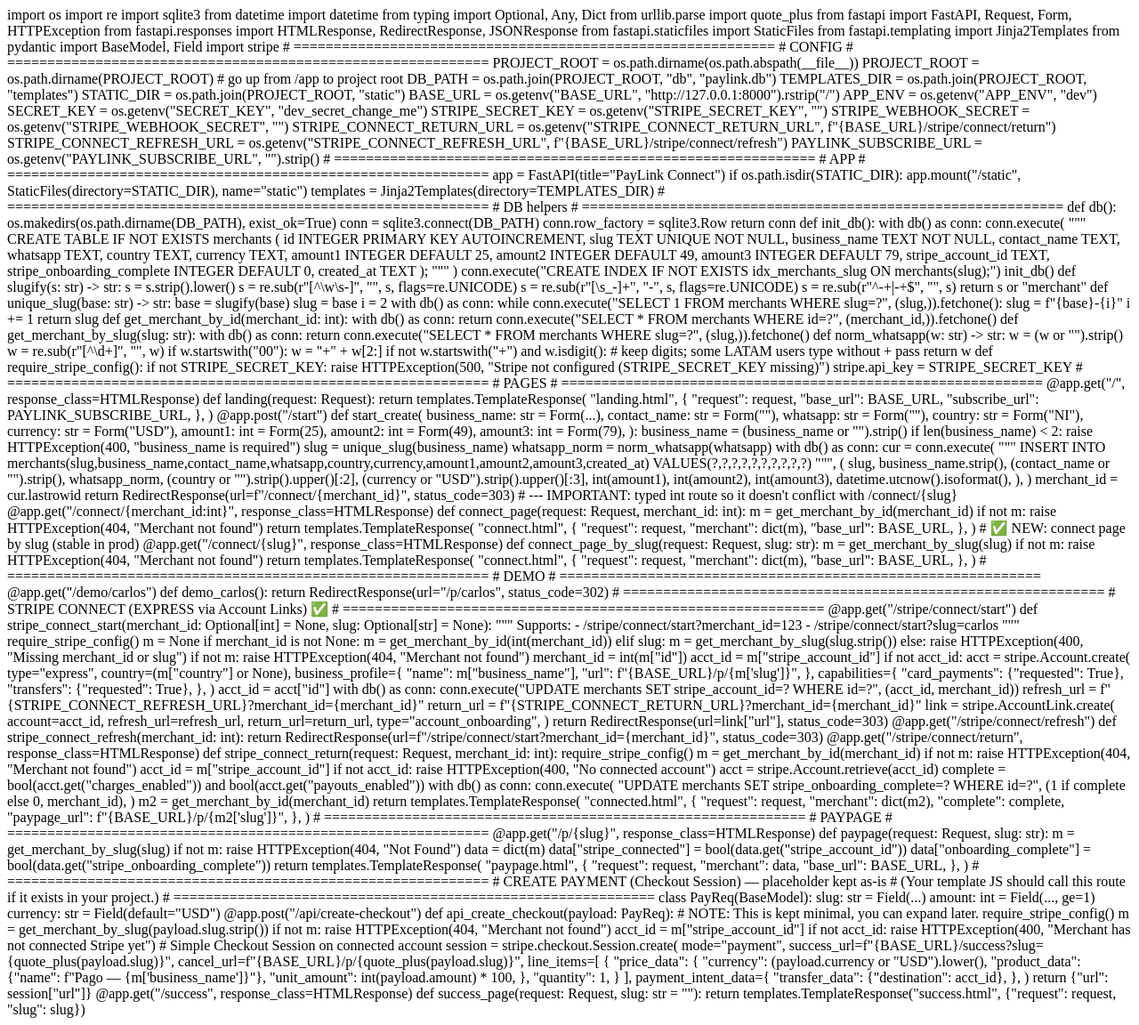
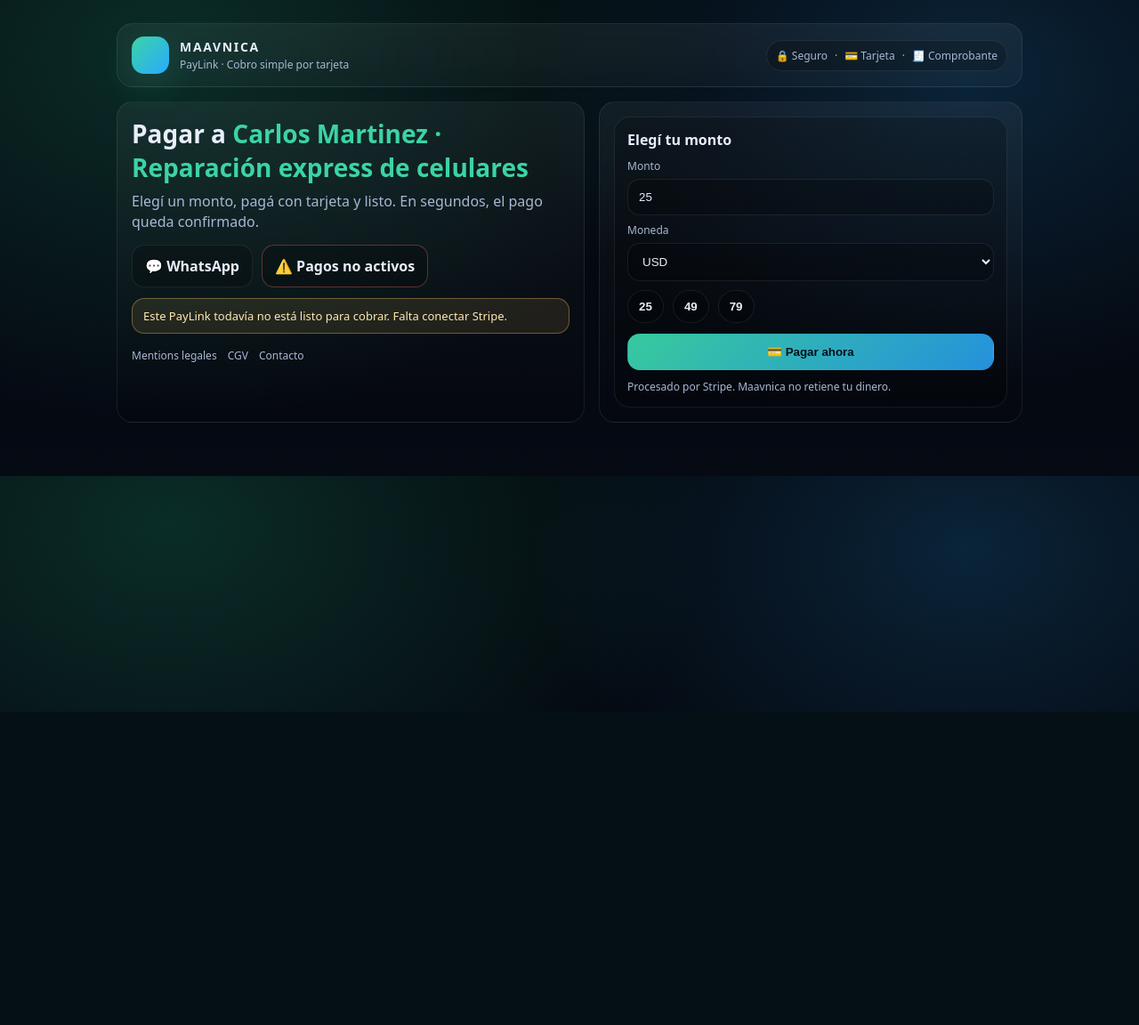
Before and after one commit to maavnica/paylink-connect, a FastAPI app: page /p/carlos in a window 1280 px wide. Shown: the whole page at 89% size. After the commit the page ends 800 px from the top, so only its background shows below. Run offline with FastAPI, Linux system fonts and the light colour scheme; data comes from the database, SQL or seed files in the repository.

Commit message:
fix: restore paypage.html (bankable)

```diff
--- a/templates/paypage.html
+++ b/templates/paypage.html
@@ -1,382 +1,217 @@
-import os
-import re
-import sqlite3
-from datetime import datetime
-from typing import Optional, Any, Dict
-from urllib.parse import quote_plus
+<!doctype html>
+<html lang="es">
+<head>
+  <meta charset="utf-8" />
+  <meta name="viewport" content="width=device-width,initial-scale=1" />
+  <title>{{ merchant.business_name }} · PayLink</title>
+  <style>
+    :root{
+      --bg:#050a13; --panel:#0b1322; --card:#0f1c33;
+      --txt:#e8eefc; --mut:#a9b7d4; --line:rgba(255,255,255,.08);
+      --brand:#3bd4a5; --brand2:#2aa9ff; --warn:#ffcc66; --danger:#ff6b6b;
+      --r:18px;
+    }
+    *{box-sizing:border-box}
+    body{
+      margin:0; font-family: system-ui, -apple-system, Segoe UI, Roboto, Arial;
+      background: radial-gradient(1000px 700px at 15% 10%, rgba(43,220,165,.18), transparent 60%),
+                  radial-gradient(900px 650px at 85% 15%, rgba(42,169,255,.18), transparent 55%),
+                  linear-gradient(180deg, #03060c, var(--bg));
+      color:var(--txt);
+    }
+    .wrap{max-width:1050px;margin:0 auto;padding:26px 16px 60px}
+    .top{
+      display:flex; align-items:center; justify-content:space-between; gap:12px;
+      padding:14px 16px; border:1px solid var(--line); border-radius:var(--r);
+      background:linear-gradient(180deg, rgba(255,255,255,.06), rgba(255,255,255,.03));
+      backdrop-filter: blur(10px);
+    }
+    .brand{display:flex; gap:12px; align-items:center}
+    .logo{
+      width:42px;height:42px;border-radius:14px;
+      background:linear-gradient(135deg,var(--brand),var(--brand2));
+      box-shadow:0 14px 40px rgba(59,212,165,.18);
+    }
+    .brand h1{margin:0;font-size:14px;letter-spacing:.12em}
+    .brand p{margin:2px 0 0;color:var(--mut);font-size:12px}
+    .pill{
+      border:1px solid var(--line); color:var(--mut);
+      padding:8px 10px;border-radius:999px;font-size:12px;
+      display:flex;gap:8px;align-items:center;
+      background:rgba(0,0,0,.22);
+    }
+    .grid{display:grid; grid-template-columns: 1.05fr .95fr; gap:16px; margin-top:16px}
+    @media(max-width:900px){.grid{grid-template-columns:1fr}}
+    .panel{
+      border:1px solid var(--line); border-radius:var(--r);
+      background:linear-gradient(180deg, rgba(255,255,255,.05), rgba(0,0,0,.12));
+      padding:16px;
+    }
+    .hero h2{margin:0 0 8px;font-size:28px}
+    .hero .sub{color:var(--mut); margin:0 0 14px; line-height:1.45}
+    .row{display:flex;gap:10px;flex-wrap:wrap}
+    .btn{
+      appearance:none;border:1px solid var(--line); background:rgba(0,0,0,.22);
+      color:var(--txt); padding:12px 14px; border-radius:14px; cursor:pointer;
+      text-decoration:none; display:inline-flex; align-items:center; gap:10px;
+      transition:.15s transform, .15s background, .15s border;
+      font-weight:650;
+    }
+    .btn:hover{transform:translateY(-1px); border-color:rgba(255,255,255,.18)}
+    .btn.primary{
+      background:linear-gradient(135deg, rgba(59,212,165,.95), rgba(42,169,255,.85));
+      border-color:transparent; color:#031017;
+    }
+    .btn.warn{border-color:rgba(255,204,102,.35)}
+    .btn.danger{border-color:rgba(255,107,107,.35)}
+    .card{
+      border:1px solid var(--line); border-radius:var(--r);
+      background:rgba(0,0,0,.20); padding:14px;
+    }
+    .card h3{margin:0 0 10px;font-size:16px}
+    label{display:block;color:var(--mut);font-size:12px;margin:8px 0 6px}
+    input, select{
+      width:100%; padding:12px 12px; border-radius:14px;
+      border:1px solid var(--line); background:rgba(0,0,0,.22); color:var(--txt);
+      outline:none;
+    }
+    .quick{display:flex; gap:10px; flex-wrap:wrap; margin-top:10px}
+    .q{
+      padding:10px 12px; border-radius:999px; border:1px solid var(--line);
+      background:rgba(0,0,0,.22); color:var(--txt); cursor:pointer;
+      font-weight:650;
+    }
+    .q:hover{border-color:rgba(255,255,255,.18)}
+    .mut{color:var(--mut);font-size:12px}
+    .alert{
+      margin-top:12px; padding:10px 12px; border-radius:14px;
+      border:1px solid rgba(255,204,102,.35); background:rgba(255,204,102,.10);
+      color:#ffe7b0; font-size:13px;
+    }
+    footer{margin-top:16px;color:var(--mut);font-size:12px;display:flex;gap:12px;flex-wrap:wrap}
+    footer a{color:var(--mut);text-decoration:none}
+    footer a:hover{color:var(--txt)}
+  </style>
+</head>
+<body>
+  <div class="wrap">
+    <div class="top">
+      <div class="brand">
+        <div class="logo"></div>
+        <div>
+          <h1>MAAVNICA</h1>
+          <p>PayLink · Cobro simple por tarjeta</p>
+        </div>
+      </div>
+      <div class="pill">
+        <span>🔒 Seguro</span>
+        <span>·</span>
+        <span>💳 Tarjeta</span>
+        <span>·</span>
+        <span>🧾 Comprobante</span>
+      </div>
+    </div>
 
-from fastapi import FastAPI, Request, Form, HTTPException
-from fastapi.responses import HTMLResponse, RedirectResponse, JSONResponse
-from fastapi.staticfiles import StaticFiles
-from fastapi.templating import Jinja2Templates
-from pydantic import BaseModel, Field
+    <div class="grid">
+      <div class="panel hero">
+        <h2>Pagar a <span style="color:var(--brand)">{{ merchant.business_name }}</span></h2>
+        <p class="sub">
+          Elegí un monto, pagá con tarjeta y listo. En segundos, el pago queda confirmado.
+        </p>
 
-import stripe
+        <div class="row">
+          {% if merchant.whatsapp %}
+          <a class="btn" target="_blank" rel="noopener"
+             href="https://wa.me/{{ merchant.whatsapp|replace('+','')|replace(' ','') }}">
+            💬 WhatsApp
+          </a>
+          {% endif %}
 
-# ============================================================
-# CONFIG
-# ============================================================
+          {% if merchant.stripe_connected %}
+            <span class="btn warn" style="cursor:default">✅ Pagos activos</span>
+          {% else %}
+            <span class="btn danger" style="cursor:default">⚠️ Pagos no activos</span>
+          {% endif %}
+        </div>
 
-PROJECT_ROOT = os.path.dirname(os.path.abspath(__file__))
-PROJECT_ROOT = os.path.dirname(PROJECT_ROOT)  # go up from /app to project root
+        {% if not merchant.stripe_connected %}
+        <div class="alert">
+          Este PayLink todavía no está listo para cobrar. Falta conectar Stripe.
+        </div>
+        {% endif %}
 
-DB_PATH = os.path.join(PROJECT_ROOT, "db", "paylink.db")
-TEMPLATES_DIR = os.path.join(PROJECT_ROOT, "templates")
-STATIC_DIR = os.path.join(PROJECT_ROOT, "static")
+        <footer>
+          <a href="/mentions-legales">Mentions legales</a>
+          <a href="/cgv">CGV</a>
+          <a href="/contact">Contacto</a>
+        </footer>
+      </div>
 
-BASE_URL = os.getenv("BASE_URL", "http://127.0.0.1:8000").rstrip("/")
-APP_ENV = os.getenv("APP_ENV", "dev")
+      <div class="panel">
+        <div class="card">
+          <h3>Elegí tu monto</h3>
 
-SECRET_KEY = os.getenv("SECRET_KEY", "dev_secret_change_me")
+          <label>Monto</label>
+          <input id="amount" type="number" min="1" step="1" value="{{ merchant.amount1 or 25 }}" />
 
-STRIPE_SECRET_KEY = os.getenv("STRIPE_SECRET_KEY", "")
-STRIPE_WEBHOOK_SECRET = os.getenv("STRIPE_WEBHOOK_SECRET", "")
-STRIPE_CONNECT_RETURN_URL = os.getenv("STRIPE_CONNECT_RETURN_URL", f"{BASE_URL}/stripe/connect/return")
-STRIPE_CONNECT_REFRESH_URL = os.getenv("STRIPE_CONNECT_REFRESH_URL", f"{BASE_URL}/stripe/connect/refresh")
+          <label>Moneda</label>
+          <select id="currency">
+            <option value="{{ (merchant.currency or 'USD')|upper }}">{{ (merchant.currency or 'USD')|upper }}</option>
+          </select>
 
-PAYLINK_SUBSCRIBE_URL = os.getenv("PAYLINK_SUBSCRIBE_URL", "").strip()
+          <div class="quick">
+            <button class="q" data-v="{{ merchant.amount1 or 25 }}">{{ merchant.amount1 or 25 }}</button>
+            <button class="q" data-v="{{ merchant.amount2 or 49 }}">{{ merchant.amount2 or 49 }}</button>
+            <button class="q" data-v="{{ merchant.amount3 or 79 }}">{{ merchant.amount3 or 79 }}</button>
+          </div>
 
-# ============================================================
-# APP
-# ============================================================
+          <div style="height:12px"></div>
 
-app = FastAPI(title="PayLink Connect")
+          <button id="payBtn" class="btn primary" style="width:100%;justify-content:center"
+                  {% if not merchant.stripe_connected %}disabled style="opacity:.6;cursor:not-allowed"{% endif %}>
+            💳 Pagar ahora
+          </button>
 
-if os.path.isdir(STATIC_DIR):
-    app.mount("/static", StaticFiles(directory=STATIC_DIR), name="static")
+          <p class="mut" style="margin:10px 0 0">
+            Procesado por Stripe. Maavnica no retiene tu dinero.
+          </p>
+        </div>
+      </div>
+    </div>
+  </div>
 
-templates = Jinja2Templates(directory=TEMPLATES_DIR)
+<script>
+  const $ = (s)=>document.querySelector(s);
+  document.querySelectorAll(".q").forEach(b=>{
+    b.addEventListener("click", ()=> { $("#amount").value = b.dataset.v; });
+  });
 
-# ============================================================
-# DB helpers
-# ============================================================
+  const payBtn = $("#payBtn");
+  if (payBtn) {
+    payBtn.addEventListener("click", async ()=>{
+      const amount = Number($("#amount").value || 0);
+      const currency = String($("#currency").value || "USD").toUpperCase();
+      if (!amount || amount < 1) return alert("Ingresá un monto válido.");
 
-def db():
-    os.makedirs(os.path.dirname(DB_PATH), exist_ok=True)
-    conn = sqlite3.connect(DB_PATH)
-    conn.row_factory = sqlite3.Row
-    return conn
+      payBtn.disabled = true;
+      payBtn.textContent = "Redirigiendo a pago…";
 
-def init_db():
-    with db() as conn:
-        conn.execute(
-            """
-            CREATE TABLE IF NOT EXISTS merchants (
-              id INTEGER PRIMARY KEY AUTOINCREMENT,
-              slug TEXT UNIQUE NOT NULL,
-              business_name TEXT NOT NULL,
-              contact_name TEXT,
-              whatsapp TEXT,
-              country TEXT,
-              currency TEXT,
-              amount1 INTEGER DEFAULT 25,
-              amount2 INTEGER DEFAULT 49,
-              amount3 INTEGER DEFAULT 79,
-              stripe_account_id TEXT,
-              stripe_onboarding_complete INTEGER DEFAULT 0,
-              created_at TEXT
-            );
-            """
-        )
-        conn.execute("CREATE INDEX IF NOT EXISTS idx_merchants_slug ON merchants(slug);")
-
-init_db()
-
-def slugify(s: str) -> str:
-    s = s.strip().lower()
-    s = re.sub(r"[^\w\s-]", "", s, flags=re.UNICODE)
-    s = re.sub(r"[\s_-]+", "-", s, flags=re.UNICODE)
-    s = re.sub(r"^-+|-+$", "", s)
-    return s or "merchant"
-
-def unique_slug(base: str) -> str:
-    base = slugify(base)
-    slug = base
-    i = 2
-    with db() as conn:
-        while conn.execute("SELECT 1 FROM merchants WHERE slug=?", (slug,)).fetchone():
-            slug = f"{base}-{i}"
-            i += 1
-    return slug
-
-def get_merchant_by_id(merchant_id: int):
-    with db() as conn:
-        return conn.execute("SELECT * FROM merchants WHERE id=?", (merchant_id,)).fetchone()
-
-def get_merchant_by_slug(slug: str):
-    with db() as conn:
-        return conn.execute("SELECT * FROM merchants WHERE slug=?", (slug,)).fetchone()
-
-def norm_whatsapp(w: str) -> str:
-    w = (w or "").strip()
-    w = re.sub(r"[^\d+]", "", w)
-    if w.startswith("00"):
-        w = "+" + w[2:]
-    if not w.startswith("+") and w.isdigit():
-        # keep digits; some LATAM users type without +
-        pass
-    return w
-
-def require_stripe_config():
-    if not STRIPE_SECRET_KEY:
-        raise HTTPException(500, "Stripe not configured (STRIPE_SECRET_KEY missing)")
-    stripe.api_key = STRIPE_SECRET_KEY
-
-# ============================================================
-# PAGES
-# ============================================================
-
-@app.get("/", response_class=HTMLResponse)
-def landing(request: Request):
-    return templates.TemplateResponse(
-        "landing.html",
-        {
-            "request": request,
-            "base_url": BASE_URL,
-            "subscribe_url": PAYLINK_SUBSCRIBE_URL,
-        },
-    )
-
-@app.post("/start")
-def start_create(
-    business_name: str = Form(...),
-    contact_name: str = Form(""),
-    whatsapp: str = Form(""),
-    country: str = Form("NI"),
-    currency: str = Form("USD"),
-    amount1: int = Form(25),
-    amount2: int = Form(49),
-    amount3: int = Form(79),
-):
-    business_name = (business_name or "").strip()
-    if len(business_name) < 2:
-        raise HTTPException(400, "business_name is required")
-
-    slug = unique_slug(business_name)
-    whatsapp_norm = norm_whatsapp(whatsapp)
-
-    with db() as conn:
-        cur = conn.execute(
-            """
-            INSERT INTO merchants(slug,business_name,contact_name,whatsapp,country,currency,amount1,amount2,amount3,created_at)
-            VALUES(?,?,?,?,?,?,?,?,?,?)
-            """,
-            (
-                slug,
-                business_name.strip(),
-                (contact_name or "").strip(),
-                whatsapp_norm,
-                (country or "").strip().upper()[:2],
-                (currency or "USD").strip().upper()[:3],
-                int(amount1),
-                int(amount2),
-                int(amount3),
-                datetime.utcnow().isoformat(),
-            ),
-        )
-        merchant_id = cur.lastrowid
-
-    return RedirectResponse(url=f"/connect/{merchant_id}", status_code=303)
-
-# --- IMPORTANT: typed int route so it doesn't conflict with /connect/{slug}
-@app.get("/connect/{merchant_id:int}", response_class=HTMLResponse)
-def connect_page(request: Request, merchant_id: int):
-    m = get_merchant_by_id(merchant_id)
-    if not m:
-        raise HTTPException(404, "Merchant not found")
-
-    return templates.TemplateResponse(
-        "connect.html",
-        {
-            "request": request,
-            "merchant": dict(m),
-            "base_url": BASE_URL,
-        },
-    )
-
-# ✅ NEW: connect page by slug (stable in prod)
-@app.get("/connect/{slug}", response_class=HTMLResponse)
-def connect_page_by_slug(request: Request, slug: str):
-    m = get_merchant_by_slug(slug)
-    if not m:
-        raise HTTPException(404, "Merchant not found")
-
-    return templates.TemplateResponse(
-        "connect.html",
-        {
-            "request": request,
-            "merchant": dict(m),
-            "base_url": BASE_URL,
-        },
-    )
-
-# ============================================================
-# DEMO
-# ============================================================
-
-@app.get("/demo/carlos")
-def demo_carlos():
-    return RedirectResponse(url="/p/carlos", status_code=302)
-
-# ============================================================
-# STRIPE CONNECT (EXPRESS via Account Links) ✅
-# ============================================================
-
-@app.get("/stripe/connect/start")
-def stripe_connect_start(merchant_id: Optional[int] = None, slug: Optional[str] = None):
-    """
-    Supports:
-      - /stripe/connect/start?merchant_id=123
-      - /stripe/connect/start?slug=carlos
-    """
-    require_stripe_config()
-
-    m = None
-    if merchant_id is not None:
-        m = get_merchant_by_id(int(merchant_id))
-    elif slug:
-        m = get_merchant_by_slug(slug.strip())
-    else:
-        raise HTTPException(400, "Missing merchant_id or slug")
-
-    if not m:
-        raise HTTPException(404, "Merchant not found")
-
-    merchant_id = int(m["id"])
-    acct_id = m["stripe_account_id"]
-
-    if not acct_id:
-        acct = stripe.Account.create(
-            type="express",
-            country=(m["country"] or None),
-            business_profile={
-                "name": m["business_name"],
-                "url": f"{BASE_URL}/p/{m['slug']}",
-            },
-            capabilities={
-                "card_payments": {"requested": True},
-                "transfers": {"requested": True},
-            },
-        )
-        acct_id = acct["id"]
-        with db() as conn:
-            conn.execute("UPDATE merchants SET stripe_account_id=? WHERE id=?", (acct_id, merchant_id))
-
-    refresh_url = f"{STRIPE_CONNECT_REFRESH_URL}?merchant_id={merchant_id}"
-    return_url = f"{STRIPE_CONNECT_RETURN_URL}?merchant_id={merchant_id}"
-
-    link = stripe.AccountLink.create(
-        account=acct_id,
-        refresh_url=refresh_url,
-        return_url=return_url,
-        type="account_onboarding",
-    )
-    return RedirectResponse(url=link["url"], status_code=303)
-
-@app.get("/stripe/connect/refresh")
-def stripe_connect_refresh(merchant_id: int):
-    return RedirectResponse(url=f"/stripe/connect/start?merchant_id={merchant_id}", status_code=303)
-
-@app.get("/stripe/connect/return", response_class=HTMLResponse)
-def stripe_connect_return(request: Request, merchant_id: int):
-    require_stripe_config()
-
-    m = get_merchant_by_id(merchant_id)
-    if not m:
-        raise HTTPException(404, "Merchant not found")
-
-    acct_id = m["stripe_account_id"]
-    if not acct_id:
-        raise HTTPException(400, "No connected account")
-
-    acct = stripe.Account.retrieve(acct_id)
-    complete = bool(acct.get("charges_enabled")) and bool(acct.get("payouts_enabled"))
-
-    with db() as conn:
-        conn.execute(
-            "UPDATE merchants SET stripe_onboarding_complete=? WHERE id=?",
-            (1 if complete else 0, merchant_id),
-        )
-
-    m2 = get_merchant_by_id(merchant_id)
-
-    return templates.TemplateResponse(
-        "connected.html",
-        {
-            "request": request,
-            "merchant": dict(m2),
-            "complete": complete,
-            "paypage_url": f"{BASE_URL}/p/{m2['slug']}",
-        },
-    )
-
-# ============================================================
-# PAYPAGE
-# ============================================================
-
-@app.get("/p/{slug}", response_class=HTMLResponse)
-def paypage(request: Request, slug: str):
-    m = get_merchant_by_slug(slug)
-    if not m:
-        raise HTTPException(404, "Not Found")
-
-    data = dict(m)
-    data["stripe_connected"] = bool(data.get("stripe_account_id"))
-    data["onboarding_complete"] = bool(data.get("stripe_onboarding_complete"))
-
-    return templates.TemplateResponse(
-        "paypage.html",
-        {
-            "request": request,
-            "merchant": data,
-            "base_url": BASE_URL,
-        },
-    )
-
-# ============================================================
-# CREATE PAYMENT (Checkout Session) — placeholder kept as-is
-# (Your template JS should call this route if it exists in your project.)
-# ============================================================
-
-class PayReq(BaseModel):
-    slug: str = Field(...)
-    amount: int = Field(..., ge=1)
-    currency: str = Field(default="USD")
-
-@app.post("/api/create-checkout")
-def api_create_checkout(payload: PayReq):
-    # NOTE: This is kept minimal, you can expand later.
-    require_stripe_config()
-
-    m = get_merchant_by_slug(payload.slug.strip())
-    if not m:
-        raise HTTPException(404, "Merchant not found")
-
-    acct_id = m["stripe_account_id"]
-    if not acct_id:
-        raise HTTPException(400, "Merchant has not connected Stripe yet")
-
-    # Simple Checkout Session on connected account
-    session = stripe.checkout.Session.create(
-        mode="payment",
-        success_url=f"{BASE_URL}/success?slug={quote_plus(payload.slug)}",
-        cancel_url=f"{BASE_URL}/p/{quote_plus(payload.slug)}",
-        line_items=[
-            {
-                "price_data": {
-                    "currency": (payload.currency or "USD").lower(),
-                    "product_data": {"name": f"Pago — {m['business_name']}"},
-                    "unit_amount": int(payload.amount) * 100,
-                },
-                "quantity": 1,
-            }
-        ],
-        payment_intent_data={
-            "transfer_data": {"destination": acct_id},
-        },
-    )
-    return {"url": session["url"]}
-
-@app.get("/success", response_class=HTMLResponse)
-def success_page(request: Request, slug: str = ""):
-    return templates.TemplateResponse("success.html", {"request": request, "slug": slug})
+      try{
+        const res = await fetch("/api/create-checkout", {
+          method:"POST",
+          headers:{ "Content-Type":"application/json" },
+          body: JSON.stringify({ slug: "{{ merchant.slug }}", amount, currency })
+        });
+        const data = await res.json();
+        if (!res.ok) throw new Error(data.detail || "Error");
+        window.location.href = data.url;
+      }catch(e){
+        alert("No se pudo iniciar el pago: " + (e.message || e));
+        payBtn.disabled = false;
+        payBtn.textContent = "💳 Pagar ahora";
+      }
+    });
+  }
+</script>
+</body>
+</html>
```
